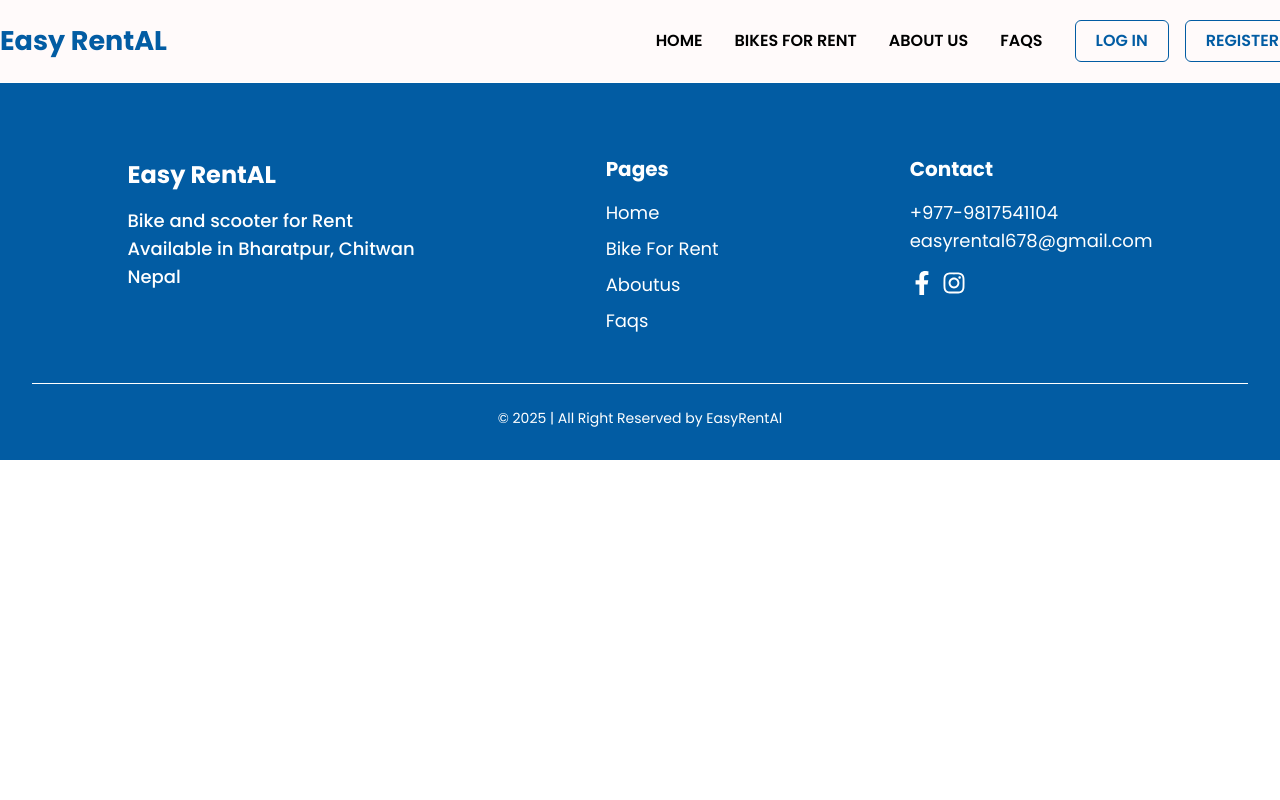
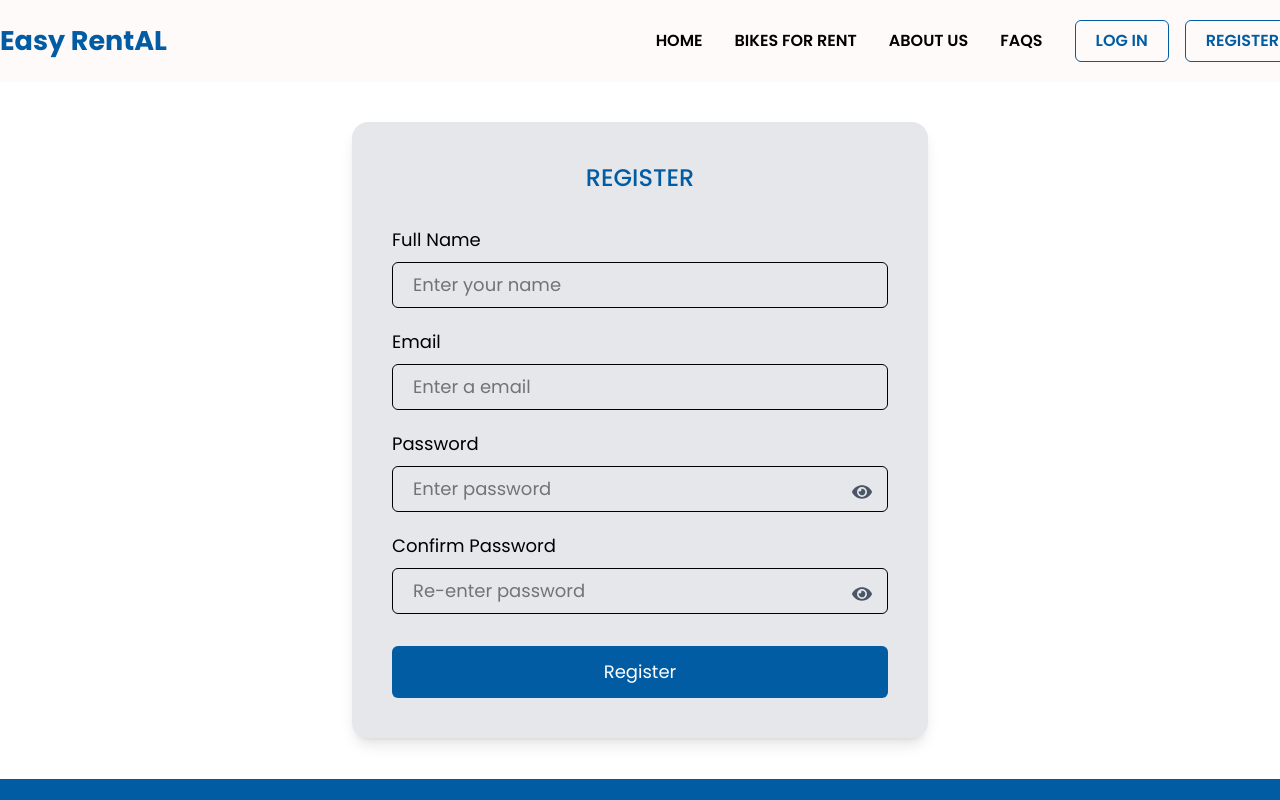
Before and after one commit to preranathapaa/EasyRental-Frontend, a React (Vite) app: page /Registration in a window 1280 px wide. Shown: the top 800 px of the page. Built offline with nearby package versions, Linux system fonts and the light colour scheme.

Commit message:
Faqs change

```diff
--- a/src/components/header/Header.jsx
+++ b/src/components/header/Header.jsx
@@ -1,6 +1,9 @@
 import React from "react";
+import { useNavigate } from "react-router-dom";
 
 const Header = () => {
+  const navigate = useNavigate();
+
   return (
     <>
       <div className=" bg-[#fffafa] ">
@@ -36,10 +39,16 @@ const Header = () => {
             </a>
 
             <div className="flex space-x-4">
-              <button className="px-5 py-2 border border-[#025CA3] text-[#025CA3] font-semibold rounded-md hover:bg-blue-200">
+              <button
+                onClick={() => navigate("/login")}
+                className="px-5 py-2 border hover:cursor-pointer border-[#025CA3] text-[#025CA3] font-semibold rounded-md hover:bg-blue-200"
+              >
                 LOG IN
               </button>
-              <button className="px-5 py-2 border border-[#025CA3] text-[#025CA3] font-semibold rounded-md hover:bg-blue-200">
+              <button
+                onClick={() => navigate("/Registration")}
+                className="px-5 py-2 hover:cursor-pointer border border-[#025CA3] text-[#025CA3] font-semibold rounded-md hover:bg-blue-200"
+              >
                 REGISTER
               </button>
             </div>
--- /dev/null
+++ b/src/pages/Login.jsx
@@ -0,0 +1,65 @@
+import React, { useState } from "react";
+import { FaEye, FaEyeSlash } from "react-icons/fa";
+
+const LoginForm = () => {
+  const [email, setEmail] = useState("");
+  const [password, setPassword] = useState("");
+  const [showPassword, setShowPassword] = useState(false);
+
+  const handleLogin = (e) => {
+    e.preventDefault();
+    console.log("Email:", email, "Password:", password);
+  };
+
+  return (
+    <div className="flex items-center justify-center h-auto  my-10">
+      <form
+        onSubmit={handleLogin}
+        className="bg-gray-200 p-10 rounded-2xl shadow-lg w-full max-w-xl"
+      >
+        <h2 className="text-2xl font-medium text-center text-[#025CA3] mb-8">
+          LOGIN
+        </h2>
+
+        <div className="mb-6">
+          <label className="block text-black mb-2 text-lg">Email</label>
+          <input
+            type="email"
+            className="w-full px-5 py-2 border rounded-md text-lg outline-none"
+            value={email}
+            onChange={(e) => setEmail(e.target.value)}
+            placeholder="Enter your email"
+            required
+          />
+        </div>
+
+        <div className="mb-8 relative">
+          <label className="block text-black mb-2 text-lg">Password</label>
+          <input
+            type={showPassword ? "text" : "password"}
+            className="w-full px-5 py-2 border rounded-md text-lg outline-none "
+            value={password}
+            onChange={(e) => setPassword(e.target.value)}
+            placeholder="Enter your password"
+            required
+          />
+          <div
+            className="absolute right-4 top-[52px] text-gray-600 cursor-pointer"
+            onClick={() => setShowPassword((prev) => !prev)}
+          >
+            {showPassword ? <FaEyeSlash size={20} /> : <FaEye size={20} />}
+          </div>
+        </div>
+
+        <button
+          type="submit"
+          className=" hover:cursor-pointer w-full bg-[#025CA3] text-white py-3 rounded-md text-lg hover:bg-blue-700 transition-colors"
+        >
+          Login
+        </button>
+      </form>
+    </div>
+  );
+};
+
+export default LoginForm;
--- /dev/null
+++ b/src/pages/Registration.jsx
@@ -0,0 +1,124 @@
+import React, { useState } from "react";
+import { FaEye, FaEyeSlash } from "react-icons/fa";
+
+const RegistrationForm = () => {
+  const [formData, setFormData] = useState({
+    fullName: "",
+    email: "",
+    password: "",
+    confirmPassword: "",
+  });
+
+  const [showPassword, setShowPassword] = useState(false);
+  const [showConfirmPassword, setShowConfirmPassword] = useState(false);
+
+  const handleChange = (e) => {
+    setFormData((prev) => ({
+      ...prev,
+      [e.target.name]: e.target.value,
+    }));
+  };
+
+  const handleSubmit = (e) => {
+    e.preventDefault();
+    console.log(formData);
+    // Add validation or API call logic here
+  };
+
+  return (
+    <div className="flex items-center justify-center h-auto my-10">
+      <form
+        onSubmit={handleSubmit}
+        className="bg-gray-200 p-10 rounded-2xl shadow-lg w-full max-w-xl"
+      >
+        <h2 className="text-2xl font-medium text-center text-[#025CA3] mb-8">
+          REGISTER
+        </h2>
+
+        {/* Full Name */}
+        <div className="mb-5">
+          <label className="block text-black mb-2 text-lg">Full Name</label>
+          <input
+            type="text"
+            name="fullName"
+            value={formData.fullName}
+            onChange={handleChange}
+            required
+            placeholder="Enter your name"
+            className="w-full px-5 py-2 border rounded-md text-lg focus:outline-none focus:ring-2 focus:ring-blue-500"
+          />
+        </div>
+
+        {/* Email */}
+        <div className="mb-5">
+          <label className="block text-black mb-2 text-lg">Email</label>
+          <input
+            type="email"
+            name="email"
+            value={formData.email}
+            onChange={handleChange}
+            required
+            placeholder="Enter a email"
+            className="w-full px-5 py-2 border rounded-md text-lg focus:outline-none focus:ring-2 focus:ring-blue-500"
+          />
+        </div>
+
+        {/* Password */}
+        <div className="mb-5 relative">
+          <label className="block text-black mb-2 text-lg">Password</label>
+          <input
+            type={showPassword ? "text" : "password"}
+            name="password"
+            value={formData.password}
+            onChange={handleChange}
+            required
+            placeholder="Enter password"
+            className="w-full px-5 py-2 border rounded-md text-lg focus:outline-none focus:ring-2 focus:ring-blue-500"
+          />
+          <div
+            className="absolute right-4 top-[52px] cursor-pointer text-gray-600"
+            onClick={() => setShowPassword((prev) => !prev)}
+          >
+            {showPassword ? <FaEyeSlash size={20} /> : <FaEye size={20} />}
+          </div>
+        </div>
+
+        {/* Confirm Password */}
+        <div className="mb-8 relative">
+          <label className="block text-black mb-2 text-lg">
+            Confirm Password
+          </label>
+          <input
+            type={showConfirmPassword ? "text" : "password"}
+            name="confirmPassword"
+            value={formData.confirmPassword}
+            onChange={handleChange}
+            required
+            placeholder="Re-enter password"
+            className="w-full px-5 py-2 border rounded-md text-lg focus:outline-none focus:ring-2 focus:ring-blue-500"
+          />
+          <div
+            className="absolute right-4 top-[52px] cursor-pointer text-gray-600"
+            onClick={() => setShowConfirmPassword((prev) => !prev)}
+          >
+            {showConfirmPassword ? (
+              <FaEyeSlash size={20} />
+            ) : (
+              <FaEye size={20} />
+            )}
+          </div>
+        </div>
+
+        {/* Submit Button */}
+        <button
+          type="submit"
+          className="hover:cursor-pointer w-full bg-[#025CA3] text-white py-3 rounded-md text-lg hover:bg-blue-700 transition-colors"
+        >
+          Register
+        </button>
+      </form>
+    </div>
+  );
+};
+
+export default RegistrationForm;
--- a/src/routers/Router.jsx
+++ b/src/routers/Router.jsx
@@ -1,10 +1,11 @@
-
 import { Route, Routes } from "react-router-dom";
 import HomePage from "../pages/HomePage";
 import Booking from "../pages/Booking";
 import Details from "../pages/Details";
-import Faqs from '../pages/Faqs.jsx'
-import About from '../pages/About.jsx'
+import Faqs from "../pages/Faqs.jsx";
+import About from "../pages/About.jsx";
+import Login from "../pages/Login.jsx";
+import Registration from "../pages/Registration.jsx";
 
 const Router = () => {
   return (
@@ -12,9 +13,10 @@ const Router = () => {
       <Route path="/" element={<HomePage />} />
       <Route path="/booking" element={<Booking />} />
       <Route path="/details" element={<Details />} />
-        <Route path="/faqs" element={<Faqs/>}/>
-         <Route path="/about" element={<About/>}/>
-
+      <Route path="/faqs" element={<Faqs />} />
+      <Route path="/about" element={<About />} />
+      <Route path="/Login" element={<Login />} />
+      <Route path="/Registration" element={<Registration />} />
     </Routes>
   );
 };
```
Also changed, not shown: src/pages/Faqs.jsx (+115 -63 lines).
